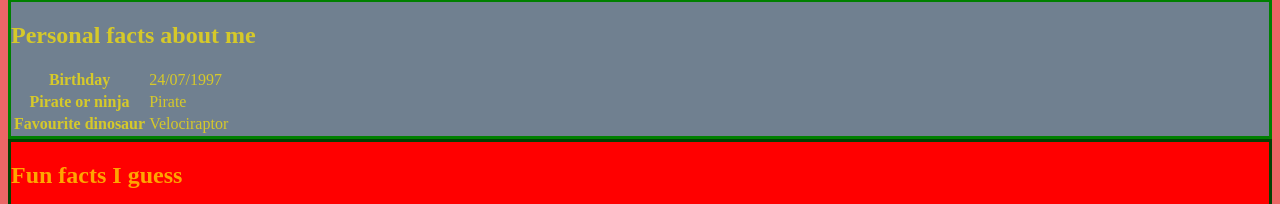
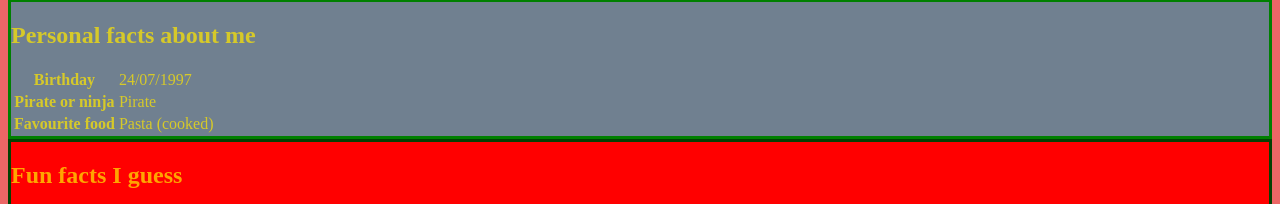
Before and after one commit to PeterAndrewBriscoe/wk1mondaytask, a plain HTML site: page index.html in a window 1280 px wide. Shown: the part 134-338 px from the top of the page. Drawn offline with Linux system fonts and the light colour scheme.

Commit message:
adding fun facts

```diff
--- a/index.html
+++ b/index.html
@@ -22,8 +22,8 @@
                 <td>Pirate</td>
               </tr>
               <tr>
-                  <th>Favourite dinosaur</th>
-                  <td>Velociraptor</td>
+                  <th>Favourite food</th>
+                  <td>Pasta (cooked)</td>
               </tr>
         </table>
     </div>
```
